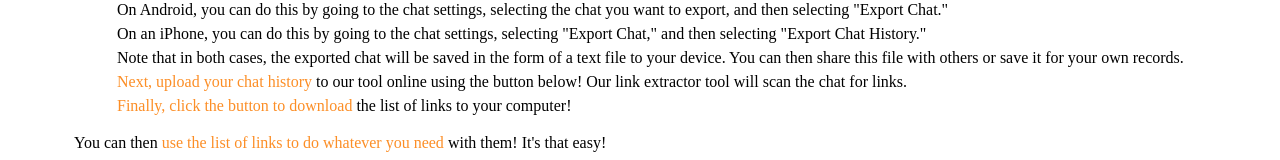
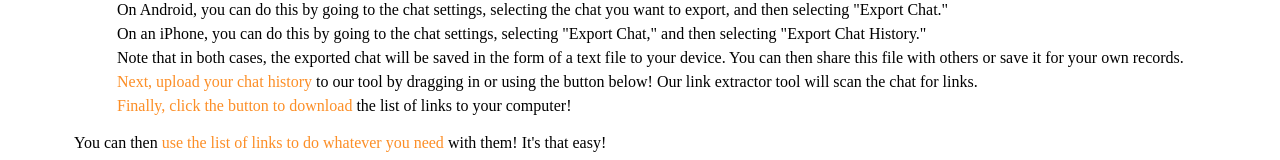
Before and after one commit to CampaignLab/whatsapp-link-extractor, a website: page index.html in a window 1280 px wide. Shown: the part 210-370 px from the top of the page. Drawn offline with Linux system fonts and the light colour scheme.

Commit message:
wording updated

```diff
--- a/index.html
+++ b/index.html
@@ -41,7 +41,7 @@
 
         <li>
           <span class="orange-body">Next, upload your chat history</span> to our
-          tool online using the button below! Our link extractor tool will scan
+          tool by dragging in or using the button below! Our link extractor tool will scan
           the chat for links.
         </li>
         <li>
```
